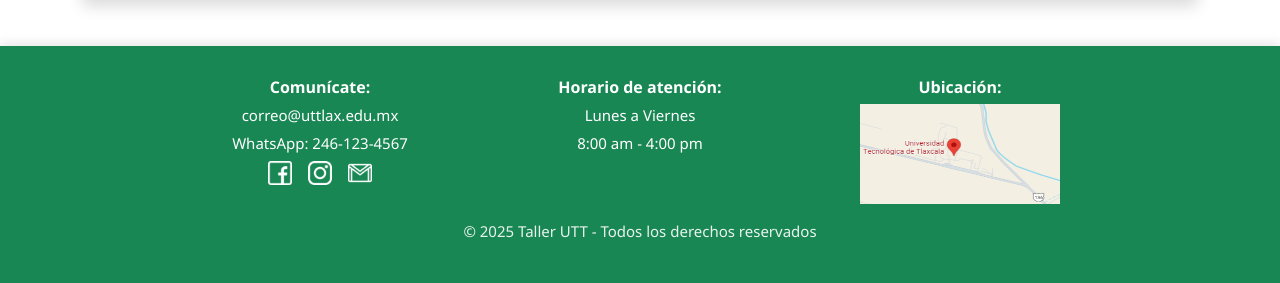
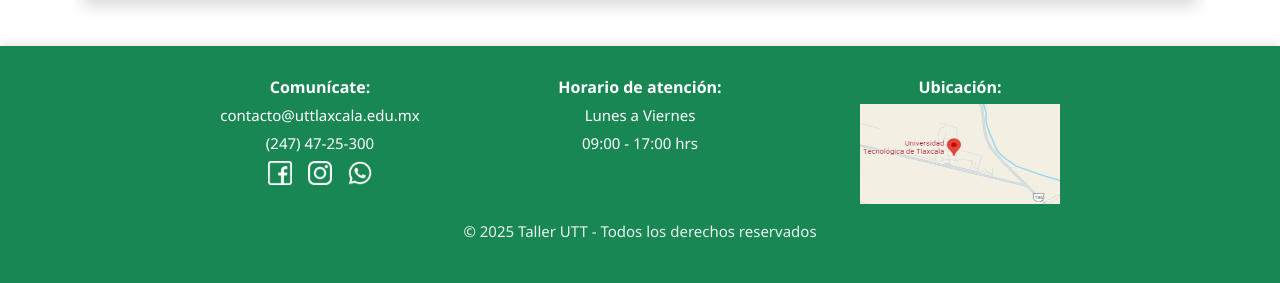
Before and after one commit to DraxTokilled/gestot-talleres-utt, a Flask app: page / in a window 1280 px wide. Shown: the part 1145-1428 px from the top of the page. Run offline with Flask 3, Linux system fonts and the light colour scheme; some libraries are stand-ins or nearby versions.

Commit message:
Cambios index 2.0

```diff
--- a/templates/index.html
+++ b/templates/index.html
@@ -46,6 +46,18 @@
         <div class="carousel-item">
             <img src="{{ url_for('static', filename='img/banda_guerra.jpg') }}" class="d-block" alt="Taller 2">
         </div>
+        <div class="carousel-item">
+            <img src="{{ url_for('static', filename='img/ajedrez.jpg') }}" class="d-block" alt="Taller 2">
+        </div>
+        <div class="carousel-item">
+            <img src="{{ url_for('static', filename='img/futbol7.jpg') }}" class="d-block" alt="Taller 2">
+        </div>
+        <div class="carousel-item">
+            <img src="{{ url_for('static', filename='img/danza1.jpg') }}" class="d-block" alt="Taller 2">
+        </div>
+        <div class="carousel-item">
+            <img src="{{ url_for('static', filename='img/aajedrez1.jpg') }}" class="d-block" alt="Taller 2">
+        </div>
     </div>
     <button class="carousel-control-prev" type="button" data-bs-target="#carouselExample" data-bs-slide="prev">
         <span class="carousel-control-prev-icon"></span>
@@ -62,18 +74,18 @@
         <div class="row mb-3">
             <div class="col-md-4">
                 <p><strong>Comunícate:</strong></p>
-                <p>correo@uttlax.edu.mx</p>
-                <p>WhatsApp: 246-123-4567</p>
+                <p>contacto@uttlaxcala.edu.mx</p>
+                <p>(247) 47-25-300</p>
                 <div>
                     <a href="https://www.facebook.com/share/1ZRmk4uYoG/"><img class="icono-footer" src="{{ url_for('static', filename='img/facebook.png') }}" width="24"></a>
                     <a href="https://www.instagram.com/ut_tlaxcala?igsh=MWNpMjgyNmxvcjNodA=="><img class="icono-footer" src="{{ url_for('static', filename='img/logotipo-de-instagram.png') }}" width="24"></a>
-                    <a href="#"><img class="icono-footer" src="{{ url_for('static', filename='img/gmail.png') }}" width="24"></a>
+                    <a href="https://chat.whatsapp.com/IuDjMt9CBicDloHkIPTy5F"><img class="icono-footer" src="{{ url_for('static', filename='img/whatsapp.png') }}" width="24"></a>
                 </div>
             </div>
             <div class="col-md-4">
                 <p><strong>Horario de atención:</strong></p>
                 <p>Lunes a Viernes</p>
-                <p>8:00 am - 4:00 pm</p>
+                <p>09:00 - 17:00 hrs</p>
             </div>
             <div class="col-md-4">
                 <p><strong>Ubicación:</strong></p>
```
Also changed, not shown: static/img/logo1.jpg (deleted), static/img/logo2.jpg (deleted), static/img/logo3.jpg (deleted).
